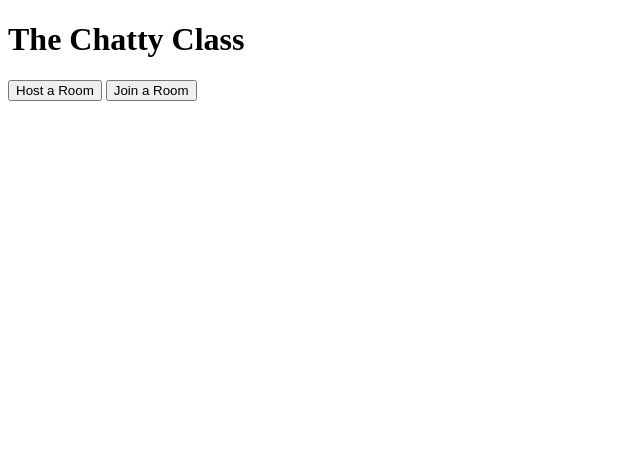
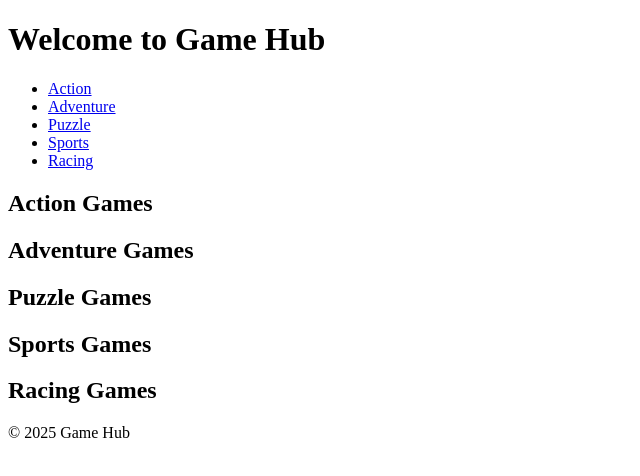
Before and after one commit to KingOfCool874/the-chatty-class, a plain HTML site: page index.html in a window 1280 px wide. Shown: the whole page, without its empty margins (0-640 px from the left). Drawn offline with Linux system fonts and the light colour scheme.

Commit message:
Update index.html

```diff
--- a/index.html
+++ b/index.html
@@ -3,36 +3,46 @@
 <head>
     <meta charset="UTF-8">
     <meta name="viewport" content="width=device-width, initial-scale=1.0">
-    <title>The Chatty Class</title>
-    <style>
-        .hidden { display: none; }
-    </style>
+    <title>Game Hub</title>
+    <link rel="stylesheet" href="styles.css">
 </head>
 <body>
-    <div id="main">
-        <h1>The Chatty Class</h1>
-        <button onclick="showHostRoom()">Host a Room</button>
-        <button onclick="showJoinRoom()">Join a Room</button>
-    </div>
-    <div id="host" class="hidden">
-        <h2>Host a Room</h2>
-        <button onclick="hostRoom()">Generate Room Code</button>
-        <div id="room-code" class="hidden">
-            <p>Room Code: <span id="generated-code"></span></p>
-            <button onclick="showChat()">Start Chat</button>
+    <header>
+        <h1>Welcome to Game Hub</h1>
+        <nav>
+            <ul>
+                <li><a href="#action">Action</a></li>
+                <li><a href="#adventure">Adventure</a></li>
+                <li><a href="#puzzle">Puzzle</a></li>
+                <li><a href="#sports">Sports</a></li>
+                <li><a href="#racing">Racing</a></li>
+            </ul>
+        </nav>
+    </header>
+    <section id="games">
+        <div id="action">
+            <h2>Action Games</h2>
+            <!-- Game links will go here -->
         </div>
-    </div>
-    <div id="join" class="hidden">
-        <h2>Join a Room</h2>
-        <input type="text" id="join-code" placeholder="Enter Room Code" />
-        <button onclick="joinRoom()">Join</button>
-    </div>
-    <div id="chat" class="hidden">
-        <h2>Chat Room</h2>
-        <div id="messages" style="border: 1px solid #ccc; height: 200px; overflow-y: scroll; padding: 10px;"></div>
-        <input type="text" id="message" placeholder="Type your message" />
-        <button onclick="sendMessage()">Send</button>
-    </div>
-    <script src="script.js"></script>
+        <div id="adventure">
+            <h2>Adventure Games</h2>
+            <!-- Game links will go here -->
+        </div>
+        <div id="puzzle">
+            <h2>Puzzle Games</h2>
+            <!-- Game links will go here -->
+        </div>
+        <div id="sports">
+            <h2>Sports Games</h2>
+            <!-- Game links will go here -->
+        </div>
+        <div id="racing">
+            <h2>Racing Games</h2>
+            <!-- Game links will go here -->
+        </div>
+    </section>
+    <footer>
+        <p>&copy; 2025 Game Hub</p>
+    </footer>
 </body>
 </html>
```
